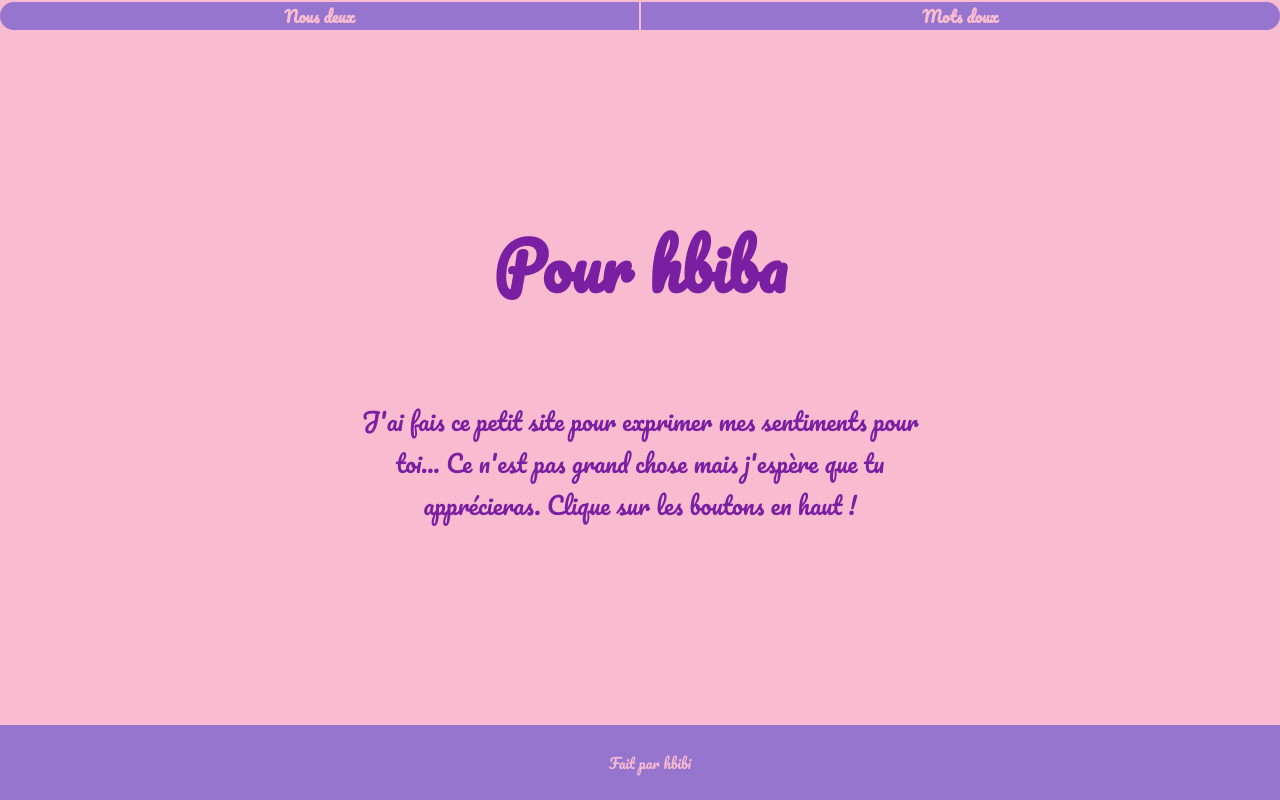
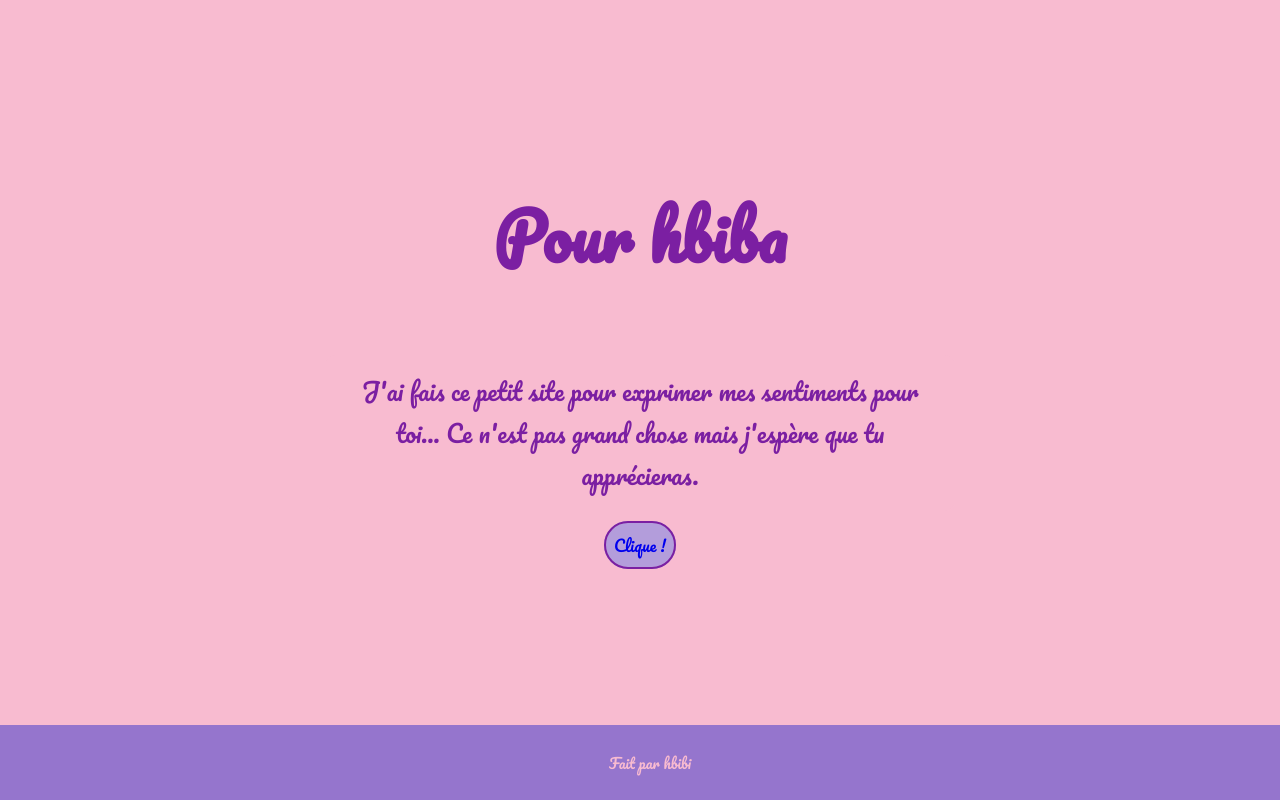
Before and after one commit to Fodder629/jetaime, a plain HTML site: page index.html in a window 1280 px wide. Drawn offline with Linux system fonts and the light colour scheme.

Commit message:
final normalement

```diff
--- a/accueil.css
+++ b/accueil.css
@@ -5,6 +5,7 @@ body{
     display: flex;
     flex-direction: column;
     min-height: 100vh;
+
 }
 
 /* Contenu principal */
@@ -29,3 +30,11 @@ div p {
 div>p{
     background-color: #F8BBD0;
 }
+
+div>a{
+    border: #7b1fa2 solid 2px;
+    padding: 1vh;
+    border-radius: 25px;
+    background-color: #B39DDB;
+    text-decoration: none;
+}
--- a/index.html
+++ b/index.html
@@ -11,19 +11,17 @@
     <link rel="icon" href="jasminou.jpg">
 </head>
 <body>
-    <nav>
-        <ul>
-            <li><a href="nous.html">Nous deux</a></li>
-            <li><a href="motsdoux.html">Mots doux</a></li>
-        </ul>
-    </nav>
+
     <main>
         <h1 class="welcome-title">Pour hbiba</h1>
         <div>
             <p>
                 J'ai fais ce petit site pour exprimer mes sentiments pour toi...
-                Ce n'est pas grand chose mais j'espère que tu apprécieras. Clique sur les boutons en haut !
+                Ce n'est pas grand chose mais j'espère que tu apprécieras.
             </p>
+        </div>
+        <div>
+            <a href="motsdoux.html">Clique !</a>
         </div>
     </main>
 <footer>
```
Also changed, not shown: motsdoux.html (+23 -6 lines), nous.css (+1 -15 lines), nous.html (+1 -6 lines).
